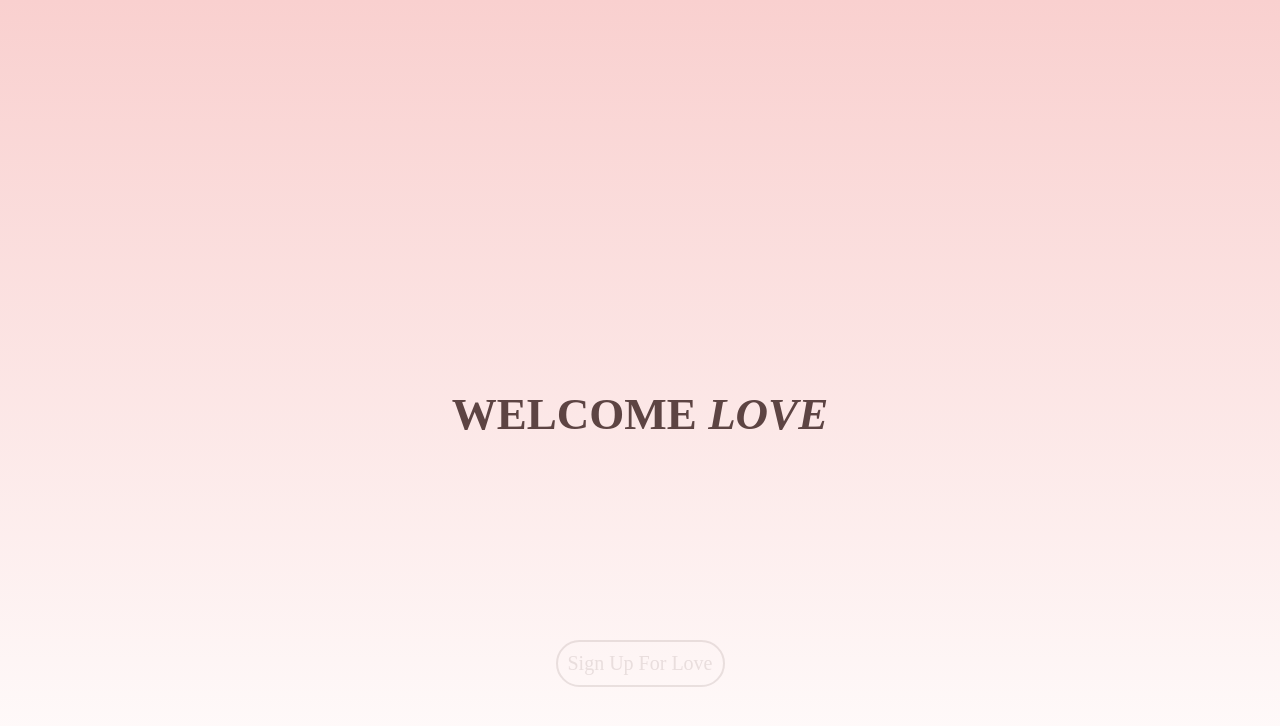
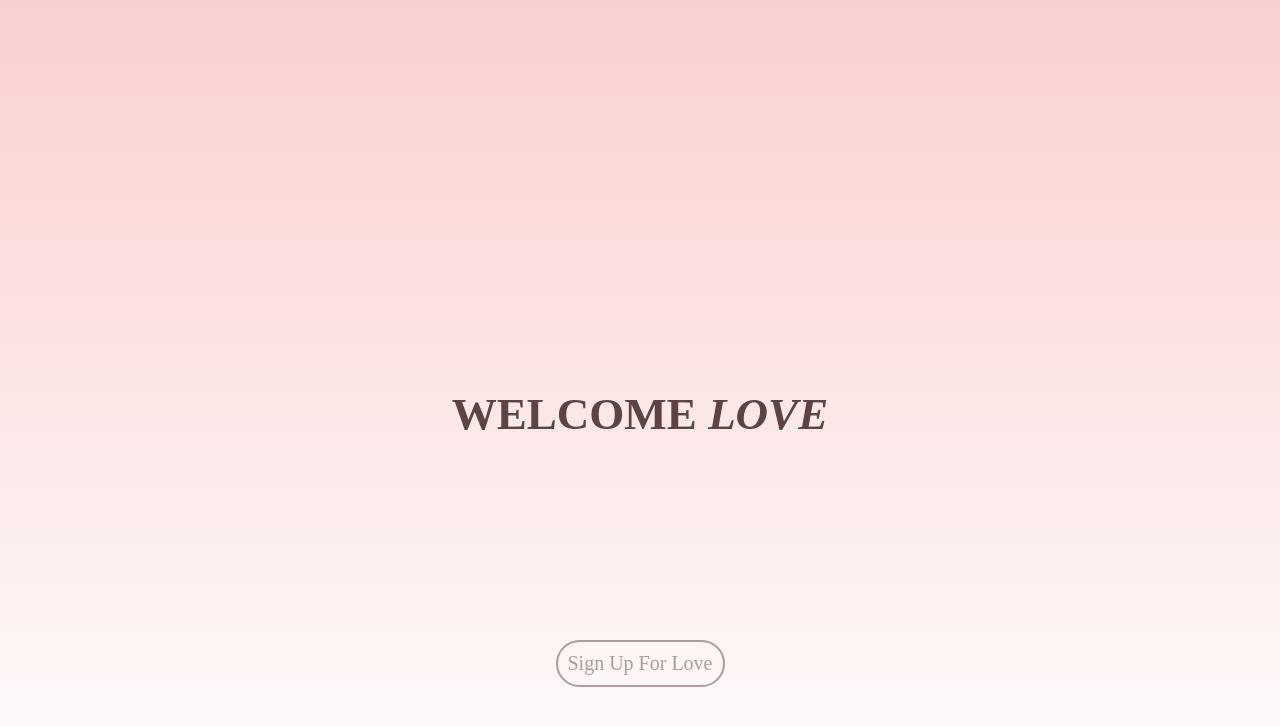
Before and after one commit to Paulin0/Love-Project, a plain HTML site: page index.html in a window 1280 px wide. In both pictures the pointer is over the button "Sign Up For Love". Drawn offline with nearby package versions, Linux system fonts and the light colour scheme; a web font is replaced by a local one.

Commit message:
Update css.css

```diff
--- a/css.css
+++ b/css.css
@@ -67,3 +67,7 @@ a {
     font-family: 'Noto Serif HK', serif;
     opacity: 0.13;
 }
+
+.love-button:hover {
+    opacity: 0.5;
+}
```
